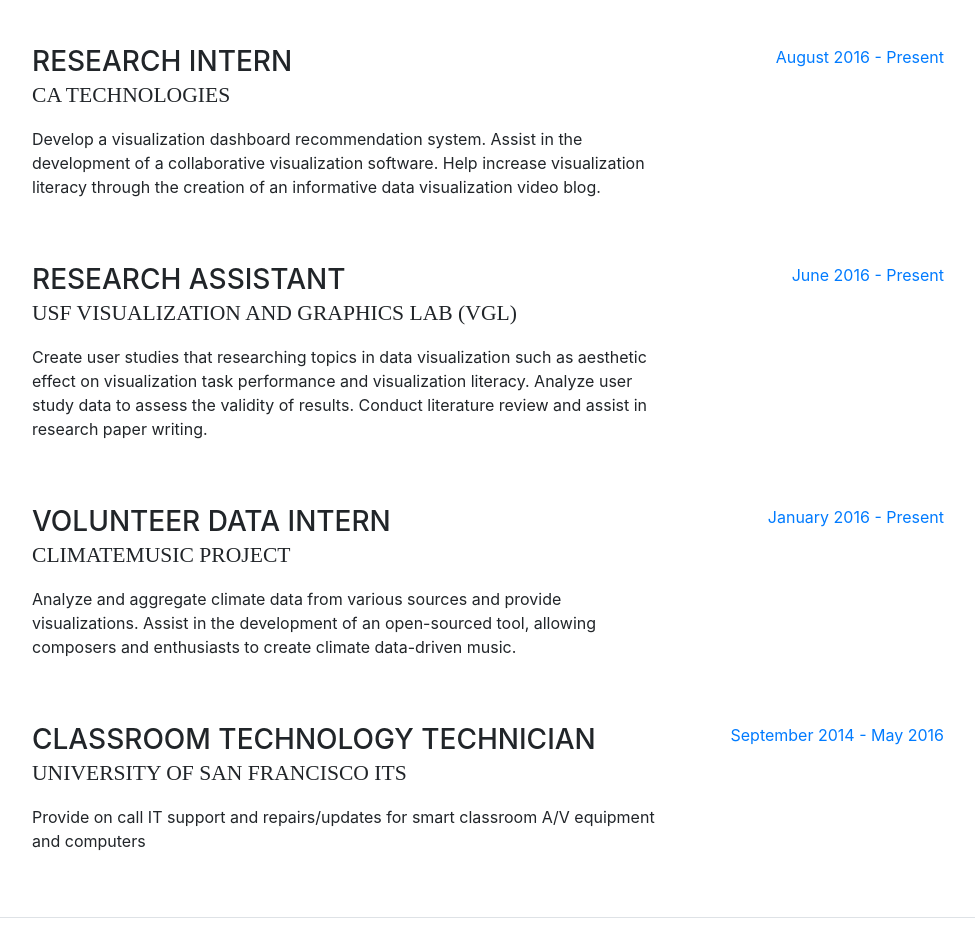
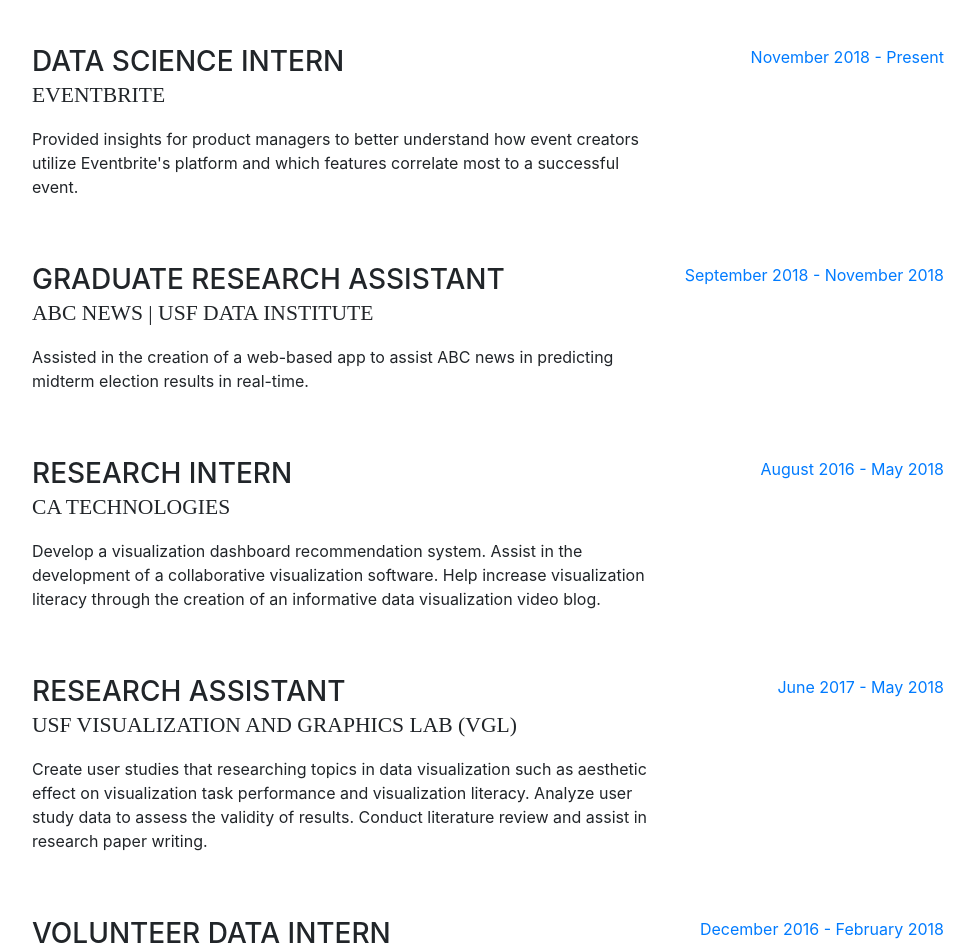
Before and after one commit to Ljfernando/Ljfernando.github.io, a website with bundled scripts: page index.html in a window 1280 px wide. Shown: the part 889-1832 px from the top of the page, without its empty margins (288-1263 px from the left). Built offline with nearby package versions, Linux system fonts and the light colour scheme; a web font is replaced by a local one.

Commit message:
Update new experience

```diff
--- a/index.html
+++ b/index.html
@@ -126,12 +126,34 @@
 
           <div class="resume-item d-flex flex-column flex-md-row mb-5">
             <div class="resume-content mr-auto">
+              <h3 class="mb-0">Data Science Intern</h3>
+              <div class="subheading mb-3">Eventbrite</a></div>
+              <p>Provided insights for product managers to better understand how event creators utilize Eventbrite's platform and which features correlate most to a successful event.</p>
+            </div>
+            <div class="resume-date text-md-right">
+              <span class="text-primary">November 2018 - Present</span>
+            </div>
+          </div>
+
+          <div class="resume-item d-flex flex-column flex-md-row mb-5">
+            <div class="resume-content mr-auto">
+              <h3 class="mb-0">Graduate Research Assistant</h3>
+              <div class="subheading mb-3">ABC News | USF Data Institute</a></div>
+              <p>Assisted in the creation of a web-based app to assist ABC news in predicting midterm election results in real-time.</p>
+            </div>
+            <div class="resume-date text-md-right">
+              <span class="text-primary">September 2018 - November 2018</span>
+            </div>
+          </div>
+
+          <div class="resume-item d-flex flex-column flex-md-row mb-5">
+            <div class="resume-content mr-auto">
               <h3 class="mb-0">Research Intern</h3>
               <div class="subheading mb-3">CA Technologies</div>
               <p>Develop a visualization dashboard recommendation system. Assist in the development of a collaborative visualization software. Help increase visualization literacy through the creation of an informative data visualization video blog.</p>
             </div>
             <div class="resume-date text-md-right">
-              <span class="text-primary">August 2016 - Present</span>
+              <span class="text-primary">August 2016 - May 2018</span>
             </div>
           </div>
 
@@ -142,7 +164,7 @@
               <p>Create user studies that researching topics in data visualization such as aesthetic effect on visualization task performance and visualization literacy. Analyze user study data to assess the validity of results. Conduct literature review and assist in research paper writing.</p>
             </div>
             <div class="resume-date text-md-right">
-              <span class="text-primary">June 2016 - Present</span>
+              <span class="text-primary">June 2017 - May 2018</span>
             </div>
           </div>
 
@@ -153,18 +175,7 @@
               <p>Analyze and aggregate climate data from various sources and provide visualizations. Assist in the development of an open-sourced tool, allowing composers and enthusiasts to create climate data-driven music.</p>
             </div>
             <div class="resume-date text-md-right">
-              <span class="text-primary">January 2016 - Present</span>
-            </div>
-          </div>
-
-          <div class="resume-item d-flex flex-column flex-md-row">
-            <div class="resume-content mr-auto">
-              <h3 class="mb-0">Classroom Technology Technician</h3>
-              <div class="subheading mb-3">University of San Francisco ITS</div>
-              <p>Provide on call IT support and repairs/updates for smart classroom A/V equipment and computers</p>
-            </div>
-            <div class="resume-date text-md-right">
-              <span class="text-primary">September 2014 - May 2016</span>
+              <span class="text-primary">December 2016 - February 2018</span>
             </div>
           </div>
 
```
